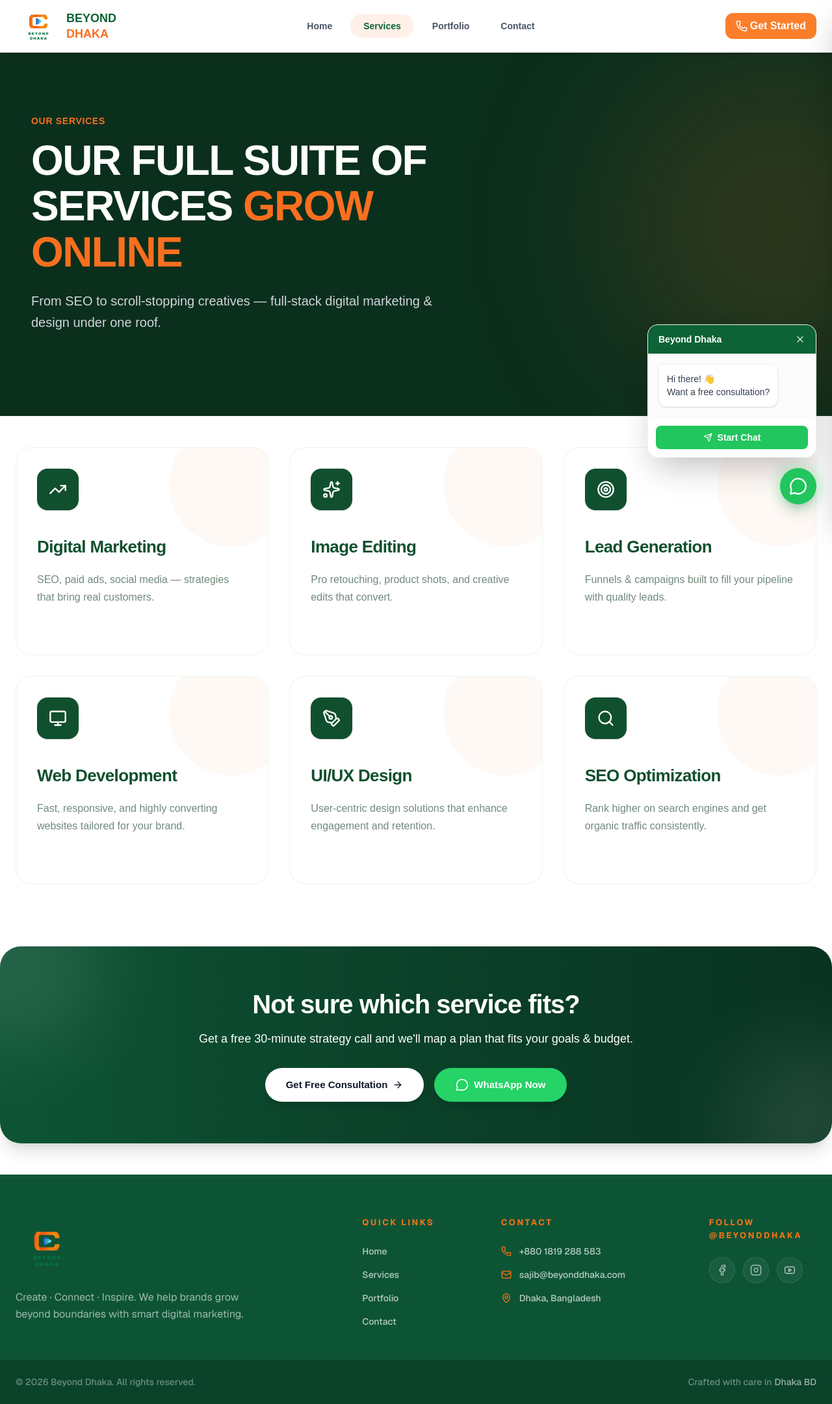
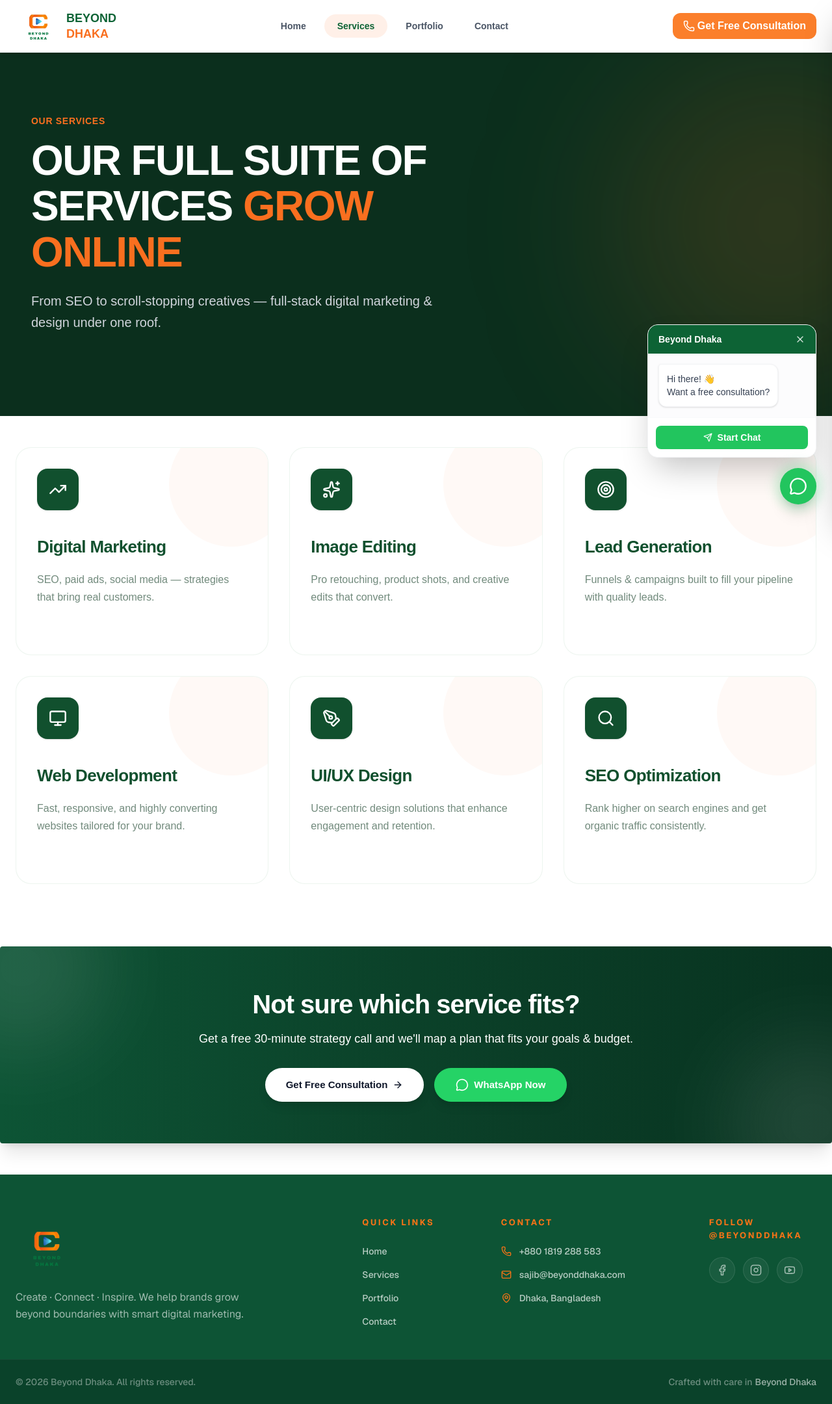
Before and after one commit to ashrafultusar/Beyond-Dhaka, a Next.js app: page /services in a window 1280 px wide. Shown: the whole page at 65% size. Built offline with nearby package versions, Linux system fonts and the light colour scheme; no server answers.

Commit message:
update landing page content

```diff
--- a/components/main/home/Hero/Hero.tsx
+++ b/components/main/home/Hero/Hero.tsx
@@ -7,8 +7,7 @@ import {
   ArrowRight,
   MessageCircle,
   Sparkles,
-  Star,
-  TrendingUp
+  TrendingUp,
 } from "lucide-react";
 
 const HeroSection: React.FC = () => {
@@ -32,14 +31,11 @@ const HeroSection: React.FC = () => {
           </div>
 
           <h1 className="font-sans font-extrabold text-5xl md:text-6xl lg:text-[5.5rem] leading-[1] text-[#064e3b] mb-8 tracking-tight">
-            We help businesses <br />
-            <span className="text-[#f97316]">grow online</span> <span className="text-[#064e3b]">&</span> <br />
-            generate leads
+            We turn your <span className="text-[#f97316]"> online traffic</span> into real customers
           </h1>
 
           <p className="text-lg lg:text-xl text-[#064e3b]/70 mb-10 max-w-2xl leading-relaxed">
-            Digital Marketing | Design | Content Creation — strategy that turns
-            scrolls into sales for ambitious brands.
+          ROI-focused digital marketing to scale your business faster
           </p>
 
           <div className="flex flex-wrap gap-5">
@@ -64,24 +60,14 @@ const HeroSection: React.FC = () => {
 
           {/* Trust Badges */}
           <div className="mt-12 flex items-center gap-5">
-            <div className="flex -space-x-3">
-              {[1, 2, 4, 3].map((i) => (
-                <div
-                  key={i}
-                  className="h-10 w-10 rounded-full bg-[#064e3b] border-2 border-[#fff7f0] flex items-center justify-center text-[10px] text-white font-black shadow-sm"
-                >
-                  {String.fromCharCode(64 + i)}
-                </div>
-              ))}
-            </div>
+
             <div>
-              <div className="flex text-[#f97316] mb-0.5">
-                {[...Array(5)].map((_, i) => (
-                  <Star key={i} className="h-3.5 w-3.5 fill-current" />
-                ))}
-              </div>
+
               <p className="text-xs font-bold text-[#064e3b]/60 uppercase tracking-widest">
-                100+ happy brands grown
+              ✔ 100+ brands served
+              </p>
+              <p className="text-xs font-bold text-[#064e3b]/60 uppercase tracking-widest">
+              ✔ Results-driven strategy
               </p>
             </div>
           </div>
@@ -108,14 +94,20 @@ const HeroSection: React.FC = () => {
                 <TrendingUp className="h-7 w-7 text-[#ff914d]" />
               </div>
               <div>
-                <div className="text-3xl font-black text-[#064e3b] leading-none tracking-tighter">+248%</div>
-                <div className="text-[11px] uppercase font-bold text-[#064e3b]/40 tracking-wider mt-1.5">Avg. lead growth</div>
+                <div className="text-3xl font-black text-[#064e3b] leading-none tracking-tighter">
+                  +248%
+                </div>
+                <div className="text-[11px] uppercase font-bold text-[#064e3b]/40 tracking-wider mt-1.5">
+                  Avg. lead growth
+                </div>
               </div>
             </div>
 
             {/* ROI Card */}
             <div className="absolute -top-6 -right-6 bg-[#14532d] text-[#ff914d] rounded-2xl shadow-2xl px-6 py-5 flex flex-col items-center animate-float-delayed">
-              <div className="text-[10px] font-black uppercase tracking-[0.2em] text-white/70 mb-1">Live ROI</div>
+              <div className="text-[10px] font-black uppercase tracking-[0.2em] text-white/70 mb-1">
+                Live ROI
+              </div>
               <div className="font-black text-3xl tracking-tighter">5.4x</div>
             </div>
           </div>
@@ -124,12 +116,23 @@ const HeroSection: React.FC = () => {
 
       <style jsx>{`
         @keyframes float {
-          0%, 100% { transform: translateY(0px); }
-          50% { transform: translateY(-20px); }
+          0%,
+          100% {
+            transform: translateY(0px);
+          }
+          50% {
+            transform: translateY(-20px);
+          }
         }
         @keyframes fadeUp {
-          from { opacity: 0; transform: translateY(30px); }
-          to { opacity: 1; transform: translateY(0); }
+          from {
+            opacity: 0;
+            transform: translateY(30px);
+          }
+          to {
+            opacity: 1;
+            transform: translateY(0);
+          }
         }
         .animate-float {
           animation: float 5s ease-in-out infinite;
--- a/components/main/home/Services/Services.tsx
+++ b/components/main/home/Services/Services.tsx
@@ -14,12 +14,12 @@ const Services = () => {
       <div className="container mx-auto px-6 ">
 
         {/* Section Header */}
-        <div className="text-center max-w-2xl mx-auto mb-16">
+        <div className="text-center max-w-3xl mx-auto mb-16">
           <p className="text-[#f96f1f] font-bold uppercase tracking-[0.2em] text-[13px] mb-3 ">
             What we do
           </p>
           <h2 className="text-[36px] md:text-[48px] font-extrabold text-[#0d6335] mb-4 tracking-tight leading-tight uppercase">
-            Services that drive real growth
+          Services that generate real revenue
           </h2>
           <p className="text-[#64748b] text-lg font-medium">
             Digital marketing and visual design — engineered for results.
--- a/components/shared/CallToAction/CallToAction.tsx
+++ b/components/shared/CallToAction/CallToAction.tsx
@@ -24,8 +24,8 @@ const DynamicCTA: React.FC<DynamicCTAProps> = ({
 }) => {
   return (
     <section className="py-12">
-      <div className="container mx-auto bg-white ">
-        <div className={`relative overflow-hidden rounded-[32px] bg-gradient-to-r ${gradientClass} px-6 py-16 text-center shadow-xl`}>
+      <div className="container mx-auto  ">
+        <div className={`relative overflow-hidden rounded bg-gradient-to-r ${gradientClass} px-6 py-16 text-center shadow-xl`}>
 
           {/* Background Glows */}
           <div className="absolute -top-24 -left-24 h-64 w-64 rounded-full bg-white/10 blur-3xl pointer-events-none" />
--- a/components/shared/Footer.tsx
+++ b/components/shared/Footer.tsx
@@ -95,7 +95,7 @@ const Footer = () => {
         <div className="max-w-7xl mx-auto flex flex-col md:flex-row justify-between items-center gap-4 text-white/40 text-[12px] md:text-sm font-medium">
           <p>© {new Date().getFullYear()} Beyond Dhaka. All rights reserved.</p>
           <p className="flex items-center gap-1">
-            Crafted with care in <span className="text-white/60">Dhaka BD</span>
+            Crafted with care in <span className="text-white/60">Beyond Dhaka</span>
           </p>
         </div>
       </div>
--- a/components/shared/Navbar.tsx
+++ b/components/shared/Navbar.tsx
@@ -94,7 +94,7 @@ const Header = () => {
             className="hidden sm:flex items-center gap-1 px-4 py-2 bg-[#fb7f2b] text-white font-bold rounded-xl hover:bg-[#0d6335] transition-all active:scale-95"
           >
             <Phone size={18} />
-            <span>Get Started</span>
+            <span>Get Free Consultation</span>
           </Link>
 
           {/* Mobile Menu Button */}
@@ -174,7 +174,8 @@ const Header = () => {
             href="/contact"
             className="mt-6 flex justify-center items-center py-4 bg-[#fb7f2b] text-white font-bold rounded-xl shadow-md active:scale-95 transition-transform"
           >
-            Get Started
+         Get Free Consultation
+
           </Link>
         </div>
       </div>
```
Lines whose indentation alone changed are shown as unchanged.
